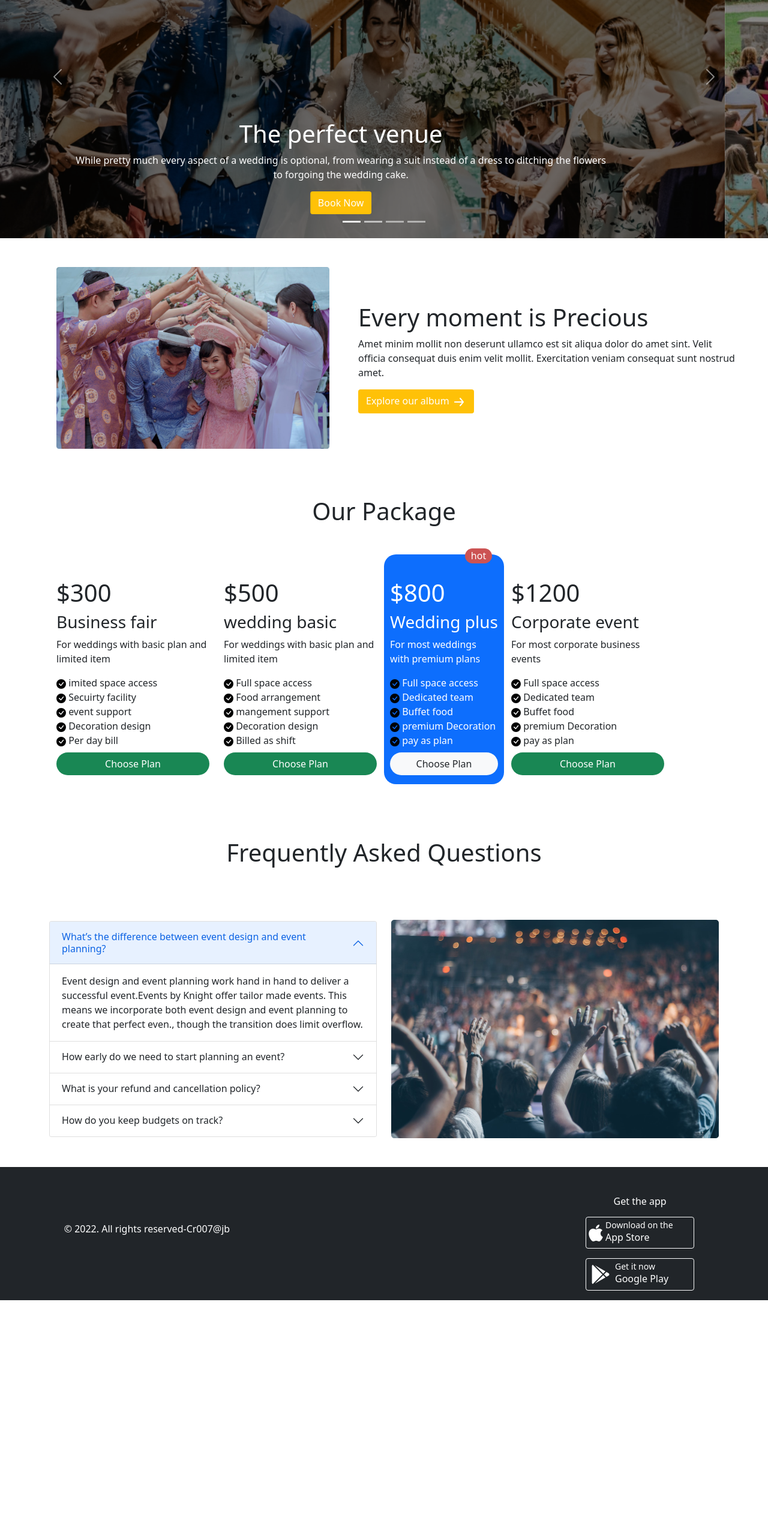
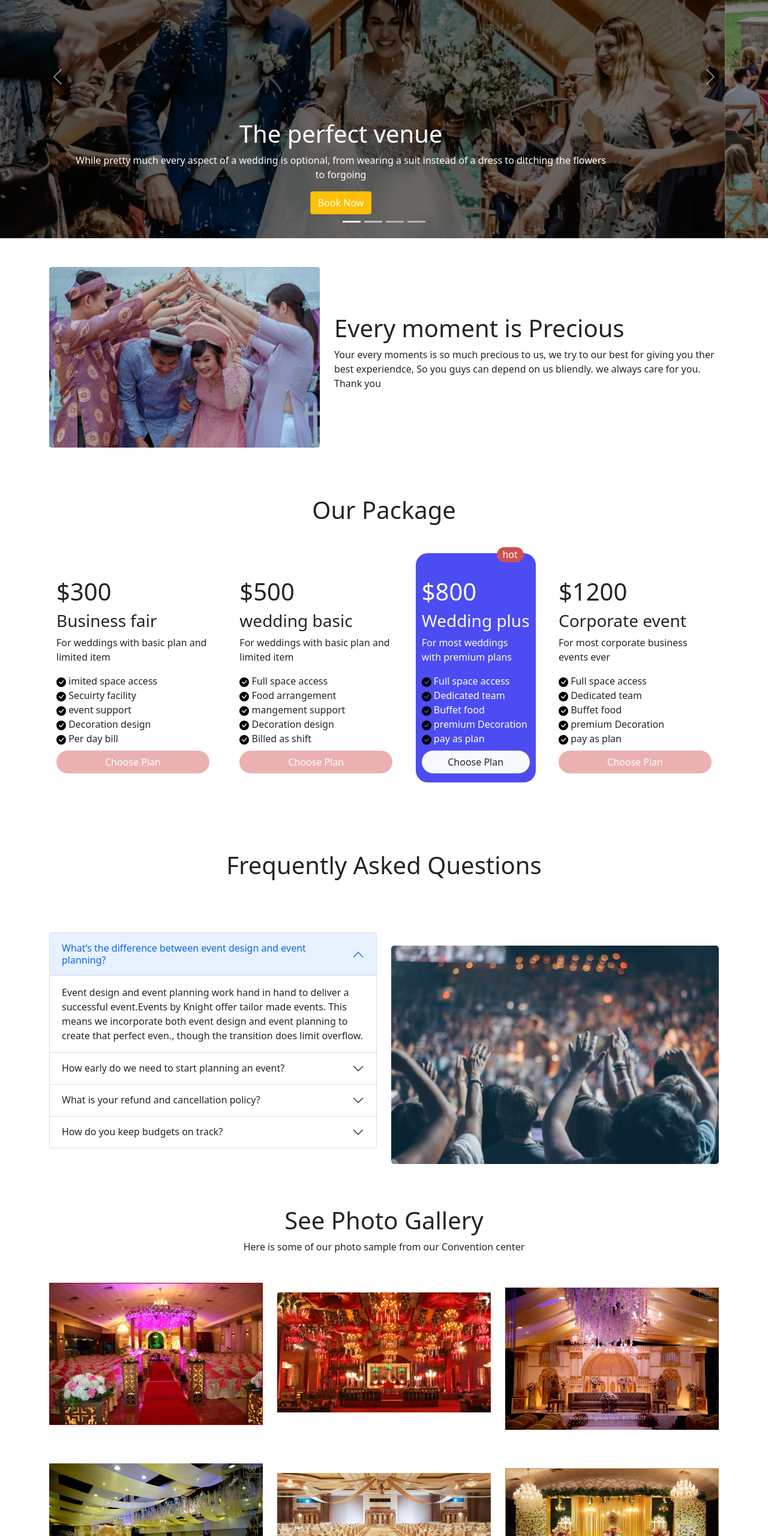
Before and after one commit to MDSHOHAG617/Biye-Shadi-Convention-Center, a plain HTML site: page index.html in a window 1280 px wide. Shown: the part 240-2800 px from the top of the page at 60% size. Before the commit the page ends 2407 px from the top, so only its background shows below. Drawn offline with nearby package versions, Linux system fonts and the light colour scheme.

Commit message:
almost done

```diff
--- a/index.html
+++ b/index.html
@@ -55,25 +55,31 @@
                     aria-label="Slide 4"></button>
             </div>
             <div class="carousel-inner ">
-                <div class="carousel-item active ">
+                <div class="carousel-item active">
                     <img src="images/banned.png" class="d-block w-100 " alt="...">
                     <div class="carousel-caption mt-5  d-md-block ">
                         <div class="m-0">
                             <h1>The perfect venue</h1>
                             <p>While pretty much every aspect of a wedding is optional, from wearing a suit instead of a
-                                dress to ditching the flowers to forgoing the wedding cake. </p>
-                            <button class="btn btn-md bg-warning text-white">Book Now</button>
+                                dress to ditching the flowers to forgoing </p>
+                            <a href="https://www.w3schools.com/html/html_links.asp"><button
+                                    class="btn btn-md bg-warning text-white">Book Now
+                                </button></a>
+
                         </div>
                     </div>
                 </div>
-                <div class="carousel-item">
+                <div class=" carousel-item">
                     <img src="images/carousel-6.jpg" class="d-block w-100 opacity " alt="...">
                     <div class="carousel-caption  d-md-block">
                         <div class="m-0">
                             <h1>The Large Area </h1>
-                            <p>In the Wedding area mattes, because that time we all are gether together from both
+                            <p>In the Wedding area mattes, because that time we all are gether together from
+                                both
                                 familys from bride and grooms, So are is matters </p>
-                            <button class="btn btn-md bg-warning text-white">Book Now</button>
+                            <a href="https://www.w3schools.com/html/html_links.asp"><button
+                                    class="btn btn-md bg-warning text-white">Book Now
+                                </button></a>
                         </div>
                     </div>
                 </div>
@@ -82,9 +88,12 @@
                     <div class="carousel-caption  d-md-block">
                         <div class="m-0">
                             <h1>Best Grettings Ever</h1>
-                            <p>We Provides the best gretings ever in the city. We have much employees. So don't think
-                                second by chance come join us and get best service </p>
-                            <button class="btn btn-md bg-warning text-white d-sm-">Book Now</button>
+                            <p>We Provides the best gretings ever in the city. We have much employees. So don't
+                                think
+                                second by chance come join us and get best </p>
+                            <a href="https://www.w3schools.com/html/html_links.asp"><button
+                                    class="btn btn-md bg-warning text-white">Book Now
+                                </button></a>
                         </div>
                     </div>
                 </div>
@@ -93,9 +102,12 @@
                     <div class="carousel-caption  d-md-block">
                         <div class="m-0">
                             <h1>The best memory </h1>
-                            <p>We always try to make a best memory able day for you because, we really care for you, we
+                            <p>We always try to make a best memory able day for you because, we really care for
+                                you, we
                                 know the how important for you.Thank you </p>
-                            <button class="btn btn-md bg-warning text-white">Book Now</button>
+                            <a href="https://www.w3schools.com/html/html_links.asp"><button
+                                    class="btn btn-md bg-warning text-white">Book Now
+                                </button></a>
                         </div>
                     </div>
                 </div>
@@ -116,29 +128,38 @@
 
     <!-- main  -->
     <main class="container">
-        <div class="wow container mt-5 d-flex align-items-center my-5">
-            <div class=" col-lg-5  ">
-                <img src="images/wedding.png" class="w-100" alt="">
+
+        <div class="moments">
+            <div class="row d-flex align-items-center my-5">
+                <div class="col-lg-5">
+                    <div class="left">
+                        <img src="images/wedding.png" class="w-100" alt="">
+                    </div>
+                </div>
+
+                <div class="col-lg-7 ">
+                    <div class="right ">
+                        <h1>Every moment is Precious</h1>
+                        <p>Your every moments is so much precious to us, we try to our best for giving you ther best
+                            experiendce, So you guys can depend on us bliendly. we always care for you. Thank you </p>
+                    </div>
+                </div>
             </div>
-            <div class="col-lg-7 ms-5">
-                <h1>Every moment is Precious</h1>
-                <p>Amet minim mollit non deserunt ullamco est sit aliqua dolor
-                    do amet sint. Velit officia consequat duis enim velit mollit.
-                    Exercitation veniam consequat sunt nostrud amet.</p>
-                <button class="btn btn-md bg-warning text-white">Explore our album <img src="icons/arrow-forward 1.svg"
-                        alt=""></button>
 
-            </div>
+
+
         </div>
+
+
 
         <!-- our package -->
 
-        <div class="row our-package  ">
+        <div class="row our-package d-flex justify-content-between ">
             <div class="section-title text-center ">
                 <h1>Our Package</h1>
             </div>
 
-            <div class="col-lg-3">
+            <div class="col-lg-3 mb-5">
                 <h1>$300</h1>
                 <h3>Business fair</h3>
                 <p>For weddings with basic plan
@@ -165,13 +186,13 @@
                     <img src="icons/check-circle-fill.svg " alt="">
                     Per day bill
                 </div>
-                <div class="rounded-pill bg-success text-center mt-2">
+                <div class="rounded-pill text-center mt-2">
                     <button class="btn btn text-white">Choose Plan</button>
                 </div>
 
 
             </div>
-            <div class="col-lg-3 ">
+            <div class="col-lg-3 mb-5">
                 <h1>$500</h1>
                 <h3>wedding basic</h3>
                 <p>For weddings with basic plan
@@ -198,14 +219,14 @@
                     <img src="icons/check-circle-fill.svg " alt="">
                     Billed as shift
                 </div>
-                <div class="rounded-pill bg-success text-center mt-2">
+                <div class="rounded-pill text-center mt-2">
                     <button class="btn btn text-white">Choose Plan</button>
                 </div>
 
 
             </div>
 
-            <div class="col-lg-3 hot-box bg-primary text-white">
+            <div class="col-lg-3 hot-box  text-white mb-4">
                 <span class="hot rounded-pill">hot</span>
 
                 <h1>$800</h1>
@@ -239,12 +260,12 @@
 
 
             </div>
-            <div class="col-lg-3">
+            <div class="col-lg-3 ">
                 <h1>$1200</h1>
                 <h3>Corporate event</h3>
                 <p>For most corporate business
 
-                    events</p>
+                    events ever</p>
 
                 <div class="">
                     <img src="icons/check-circle-fill.svg " alt="">
@@ -267,7 +288,7 @@
                     <img src="icons/check-circle-fill.svg " alt="">
                     pay as plan
                 </div>
-                <div class="rounded-pill bg-success text-center mt-2">
+                <div class="rounded-pill text-center mt-2">
                     <button class="btn btn text-white">Choose Plan</button>
                 </div>
 
@@ -277,11 +298,11 @@
 
         <!-- accordion -->
 
-        <div class="row d-flex my-5 align-items-center ">
+        <div class="row d-flex align-items-center ">
             <div class="section-title text-center">
                 <h1>Frequently Asked Questions</h1>
             </div>
-            <div class="col-lg-6 ">
+            <div class="col-lg-6 mb-5 ">
 
                 <div class="accordion">
                     <div class="accordion" id="accordionExample">
@@ -367,7 +388,44 @@
         </div>
 
 
+        <!-- Extra Section  -->
+
+        <div class="phto-gallery my-5">
+            <div class="section-title text-center my-5">
+                <h1>See Photo Gallery</h1>
+                <p>Here is some of our photo sample from our Convention center </p>
+            </div>
+            <div class="row my-5">
+                <div class="col-lg-4">
+                    <div class=""><img class="w-100" src="images/ex12.jpg" alt=""></div>
+                </div>
+                <div class="col-lg-4 mb-2">
+                    <div class=""><img class="w-100 mt-3" src="images/ex2.jpg" alt=""></div>
+                </div>
+                <div class="col-lg-4 my-2">
+                    <div class=""><img class="w-100" src="images/ex3.jpg" alt=""></div>
+                </div>
+            </div>
+            <div class="row my-5">
+                <div class="col-lg-4">
+                    <div class=""><img class="w-100" src="images/ex4.jpg" alt=""></div>
+                </div>
+                <div class="col-lg-4 mb-2">
+                    <div class=""><img class="w-100 mt-3" src="images/ex1.png" alt=""></div>
+                </div>
+                <div class="col-lg-4 my-2">
+                    <div class=""><img class="w-100" src="images/ex10.jpg" alt=""></div>
+                </div>
+            </div>
+        </div>
+
+
+
+
+
     </main>
+
+
 
 
 
@@ -383,7 +441,7 @@
                 <h6 class="text-white text-center mt-5">Get the app</h6>
                 <div class="apple d-flex bg-dark text-white rounded border border-light m-3 ">
                     <div class="photo d-flex align-items-center">
-                        <i class="fab fa-apple fa-2x mx-1"></i>
+                        <a href="https://www.apple.com/"><i class="fab fa-apple fa-2x mx-1"></i></a>
                     </div>
                     <div class="info">
                         <small>Download on the </small>
@@ -392,7 +450,8 @@
                 </div>
                 <div class="apple d-flex bg-dark text-white rounded border border-light m-3 ">
                     <div class="photo d-flex align-items-center">
-                        <i class="fab fa-google-play fa-2x mx-2"></i>
+                        <a href="https://play.google.com/store/apps/details?id=learn.programming.courses&hl=en&gl=US">
+                            <i class="fab fa-google-play fa-2x mx-2"></i></a>
                     </div>
                     <div class="info">
                         <small>Get it now </small>
--- a/style.css
+++ b/style.css
@@ -1,36 +1,25 @@
 
-
-
-
-.opacity{
-    opacity:;
+a{
+    text-decoration: none;
 }
 
-/* .carousel-caption{
-    width: 400px;
-    position: relative;
-    bottom: 300px;
-    left: 100px;
-} */
-
-
+.rounded-pill {
+    background: rgb(235, 177, 177);
+}
 .our-package{
     margin: 80px 0 50px 0;
 }
 .section-title{
     margin-bottom: 80px;
 }
-
 .hot-box{
     width: 200px;
     border-radius: 20px;
     padding: 40px 10px 15px 10px;
     position: relative;
     bottom: 40px;
-
-
+    background-color: rgb(76, 76, 243);
 }
-
 .hot{
     background-color: rgb(204, 83, 83);
     text-align: center;
@@ -41,8 +30,6 @@
     position: absolute;
     top: -10px;
     right: 20px;
-
-
 }
 
 
@@ -52,5 +39,11 @@
         position: relative;
         margin-top:60px;
     }
+    .carousel-inner img {
+       height: 300px;
+    }
+
+
+
 
 }
```
Also changed, not shown: images/ex1.png (added), images/ex10.jpg (added), images/ex11.jpg (added), images/ex12.jpg (added), images/ex2.jpg (added), images/ex3.jpg (added), images/ex4.jpg (added).
